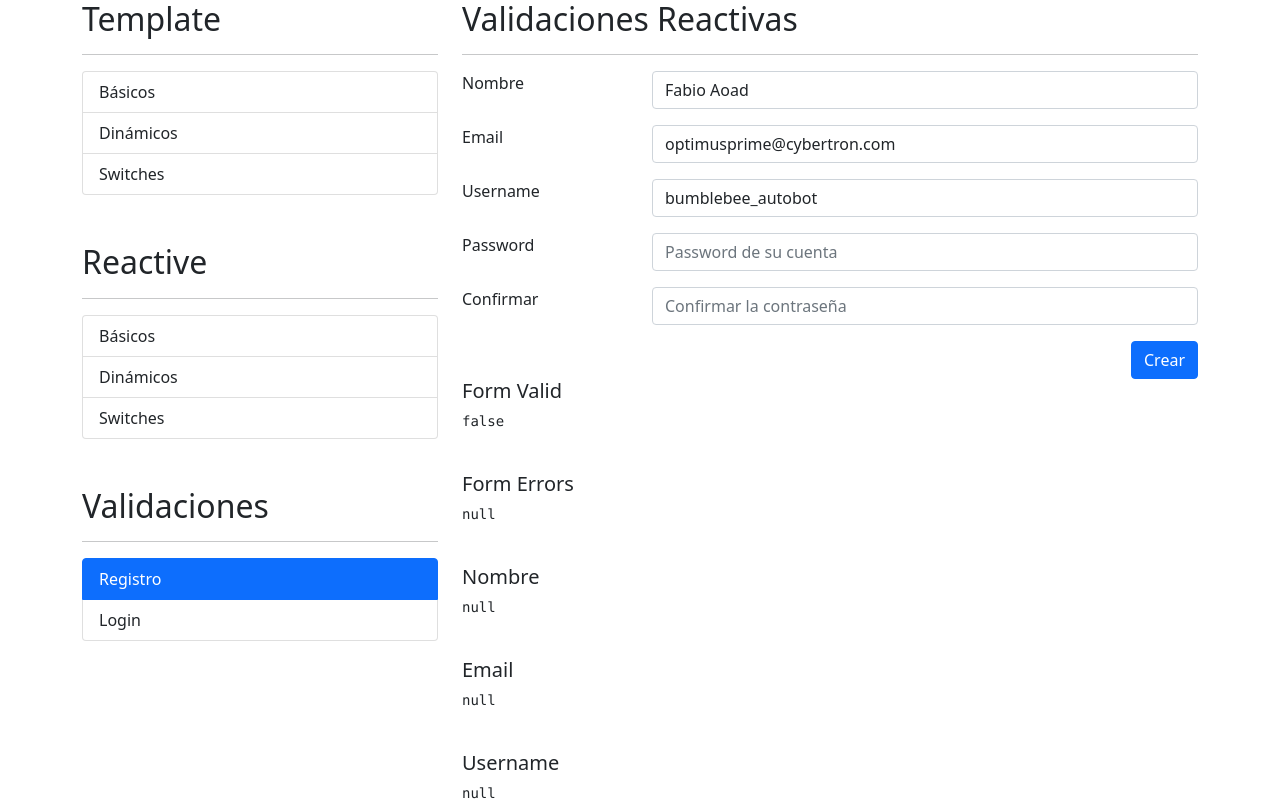
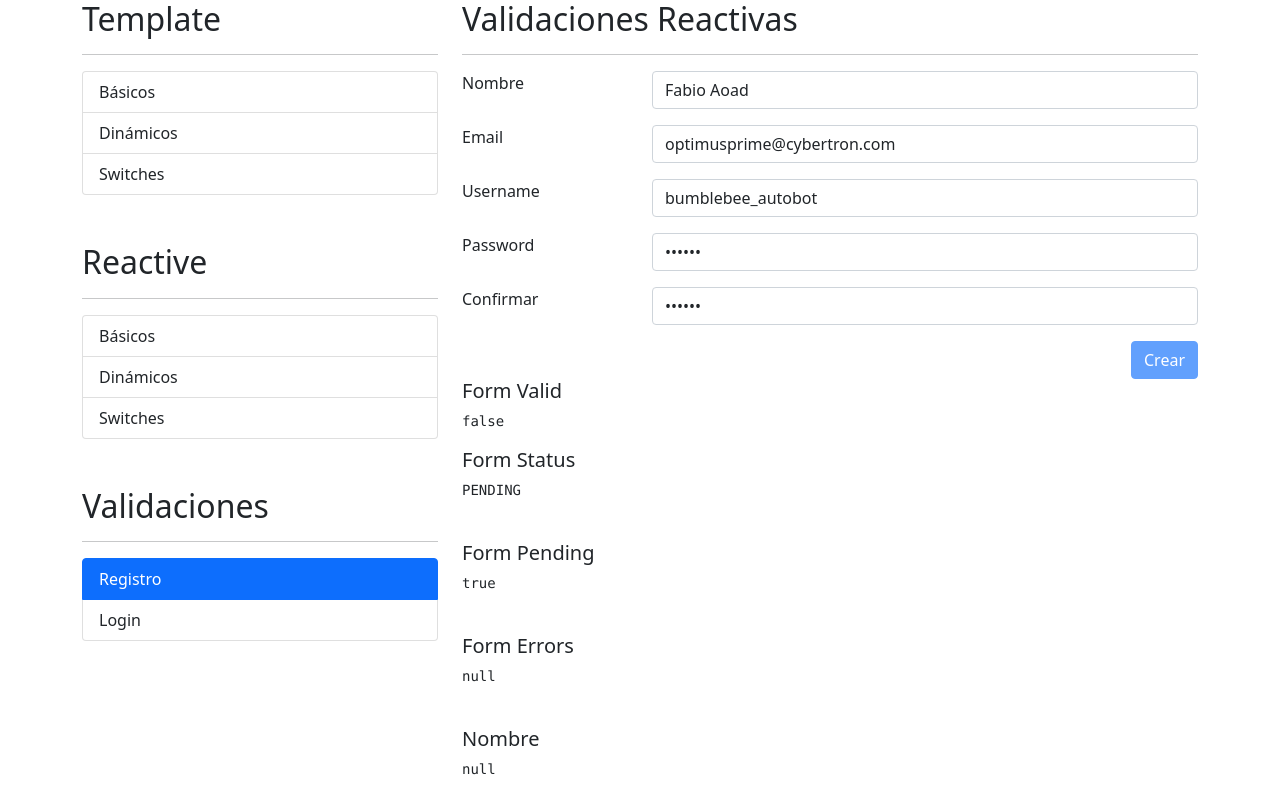
Before and after one commit to fabioaoad/formulariosApp, an Angular app: page /auth/registro in a window 1280 px wide. Shown: the top 801 px of the page. Built offline with nearby package versions, Linux system fonts and the light colour scheme; no server answers.

Commit message:
Estados del formulario: STATUS | PENDING - formularios reactivos - seccion 18, apartado 13

```diff
--- a/src/app/auth/pages/registro/registro.component.html
+++ b/src/app/auth/pages/registro/registro.component.html
@@ -92,6 +92,7 @@
       <div class="row">
         <div class="col">
           <button class="btn btn-primary float-end"
+                  [disabled]="miFormulario.pending"
                   type="submit">
             Crear
           </button>
@@ -108,6 +109,14 @@
 
 <h5>Form Valid</h5>
 <pre>{{ miFormulario.valid }}</pre>
+
+
+<h5>Form Status</h5>
+<pre>{{ miFormulario.status }}</pre>
+<br>
+
+<h5>Form Pending</h5>
+<pre>{{ miFormulario.pending }}</pre>
 <br>
 
 <h5>Form Errors</h5>
--- a/src/app/auth/pages/registro/registro.component.ts
+++ b/src/app/auth/pages/registro/registro.component.ts
@@ -30,7 +30,9 @@ export class RegistroComponent implements OnInit {
     this.miFormulario.reset({
       nombre  : 'Fabio Aoad',
       email   : 'optimusprime@cybertron.com',
-      username: 'bumblebee_autobot'
+      username: 'bumblebee_autobot',
+      password: '123456',
+      password2: '123456'
     });
   }
 
--- a/src/app/shared/validator/email-validator.service.ts
+++ b/src/app/shared/validator/email-validator.service.ts
@@ -2,7 +2,7 @@ import { Injectable } from '@angular/core';
 import { HttpClient } from "@angular/common/http";
 import {AbstractControl, AsyncValidator, ValidationErrors} from "@angular/forms";
 import { Observable } from "rxjs";
-import { map } from "rxjs/operators";
+import { map, delay } from "rxjs/operators";
 
 @Injectable({
   providedIn: 'root'
@@ -16,6 +16,7 @@ export class EmailValidatorService implements AsyncValidator{
     console.log(email);
     return  this.http.get<any[]>(`http://localhost:3000/usuarios?q=${ email }`)
       .pipe(
+        delay(3000),
         map( resp => {
             return ( resp.length === 0 )
                   ? null
```
